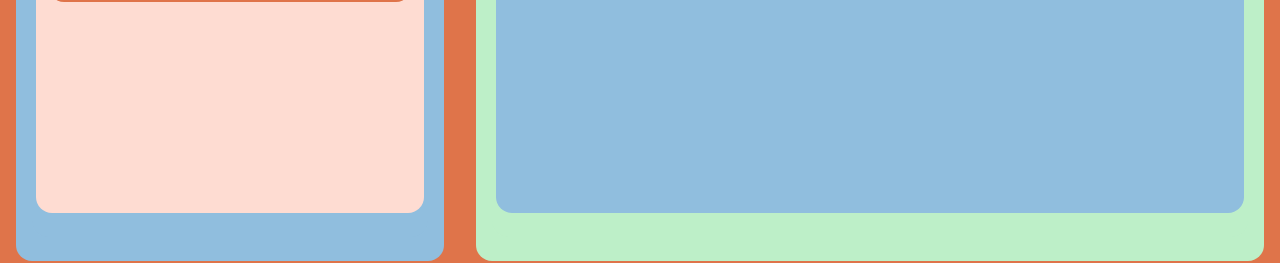
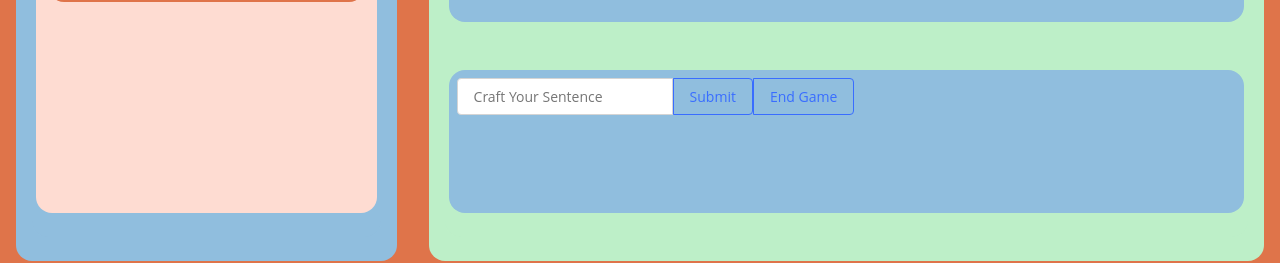
Before and after one commit to jacksluong/campfire, a React app: page /gameroom/1 in a window 1280 px wide. Shown: the part 515-778 px from the top of the page. Built offline with nearby package versions, Linux system fonts and the light colour scheme; no server answers; the HTML template or start-up script is replaced by a standard one.

Commit message:
added endpage redirect and sockets

```diff
--- a/client/src/components/App.tsx
+++ b/client/src/components/App.tsx
@@ -77,7 +77,7 @@ class App extends Component<{}, State> {
         <Profile path="/profile" />
         {/* TODO: change endpage URL later */}
         {/* <End path="/end/:gameId" /> */}
-        <End path="/end/" />
+        <End path="/end/:gameId" />
         <NotFound default={true} />
       </Router>
     );
--- a/client/src/components/modules/GameRoom/GameDisplay/GameDisplay.tsx
+++ b/client/src/components/modules/GameRoom/GameDisplay/GameDisplay.tsx
@@ -23,12 +23,26 @@ class GameDisplay extends Component<Props, State> {
   }
 
   render() {
-    let inputField = (this.props.currentTurn !== -1 && this.props.players[this.props.currentTurn].userId == this.props.userId) ? <GameInputField gameId={this.props.gameId} userId={this.props.userId} /> : "";
+    // let inputField =
+    //   this.props.currentTurn !== -1 &&
+    //   this.props.players[this.props.currentTurn].userId == this.props.userId ? (
+    //     <GameInputField gameId={this.props.gameId} userId={this.props.userId} />
+    //   ) : (
+    //     ""
+    //   );
     return (
       <div className="GameDisplay-container">
         <StoryText currentStory={this.props.currentStory} currentInput={this.props.currentInput} />
         <Gathering players={this.props.players} currentTurn={this.props.currentTurn} />
-        {inputField}
+        {/* {inputField} */}
+        <GameInputField
+          gameId={this.props.gameId}
+          userId={this.props.userId}
+          disabled={
+            this.props.currentTurn !== -1 &&
+            this.props.players[this.props.currentTurn].userId == this.props.userId
+          }
+        />
       </div>
     );
   }
--- a/client/src/components/modules/GameRoom/GameDisplay/GameInputField.tsx
+++ b/client/src/components/modules/GameRoom/GameDisplay/GameInputField.tsx
@@ -1,13 +1,17 @@
 import React, { Component } from "react";
 import { post } from "../../../../utilities";
 import "./GameInputField.scss";
+import { socket } from "../../../../client-socket";
+import { Redirect } from "@reach/router";
 
 interface Props {
   gameId: string;
   userId: string;
+  disabled: boolean;
 }
 interface State {
   value: string;
+  redirect: string;
 }
 
 class GameInputField extends Component<Props, State> {
@@ -15,6 +19,7 @@ class GameInputField extends Component<Props, State> {
     super(props);
     this.state = {
       value: "",
+      redirect: null,
     };
   }
 
@@ -40,7 +45,22 @@ class GameInputField extends Component<Props, State> {
     });
   };
 
+  handleEndGame = (event: React.MouseEvent<HTMLButtonElement, MouseEvent>) => {
+    event.preventDefault();
+    console.log("reached endgame funtion");
+    socket.emit("endgameRequest", this.props.gameId);
+    socket.on("gameOver", (gameId: string) => {
+      this.setState({
+        redirect: `/end/${gameId}`,
+      });
+    });
+  };
+
   render() {
+    if (this.state.redirect) {
+      console.log();
+      return <Redirect to={this.state.redirect} />;
+    } else {
       return (
         <div className="GameInputField-container">
           <input
@@ -49,18 +69,28 @@ class GameInputField extends Component<Props, State> {
             value={this.state.value}
             onChange={this.handleChange}
             className="GameInputField-textbox"
+            // disabled={this.props.disabled}
           />
           <button
             type="submit"
             className="GameInputField-button u-pointer"
             value="Submit"
             onClick={this.handleSubmit}
+            // disabled={this.props.disabled}
           >
             Submit
+          </button>
+          <button
+            type="submit"
+            className="GameInputField-button u-pointer"
+            onClick={this.handleEndGame}
+          >
+            End Game
           </button>
         </div>
       );
     }
   }
+}
 
 export default GameInputField;
```
Also changed, not shown: 2 other files (tests, documents, lock files or other folders). Lines whose indentation alone changed are shown as unchanged.
